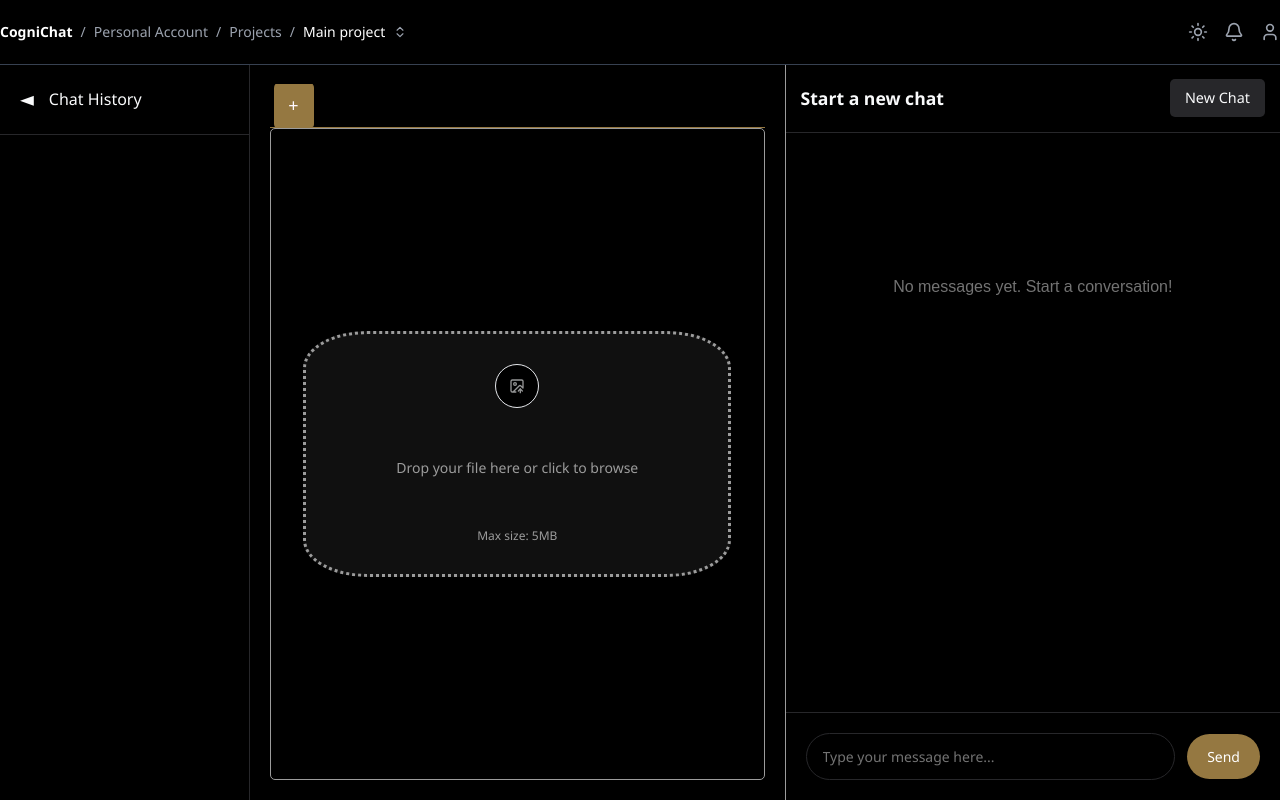
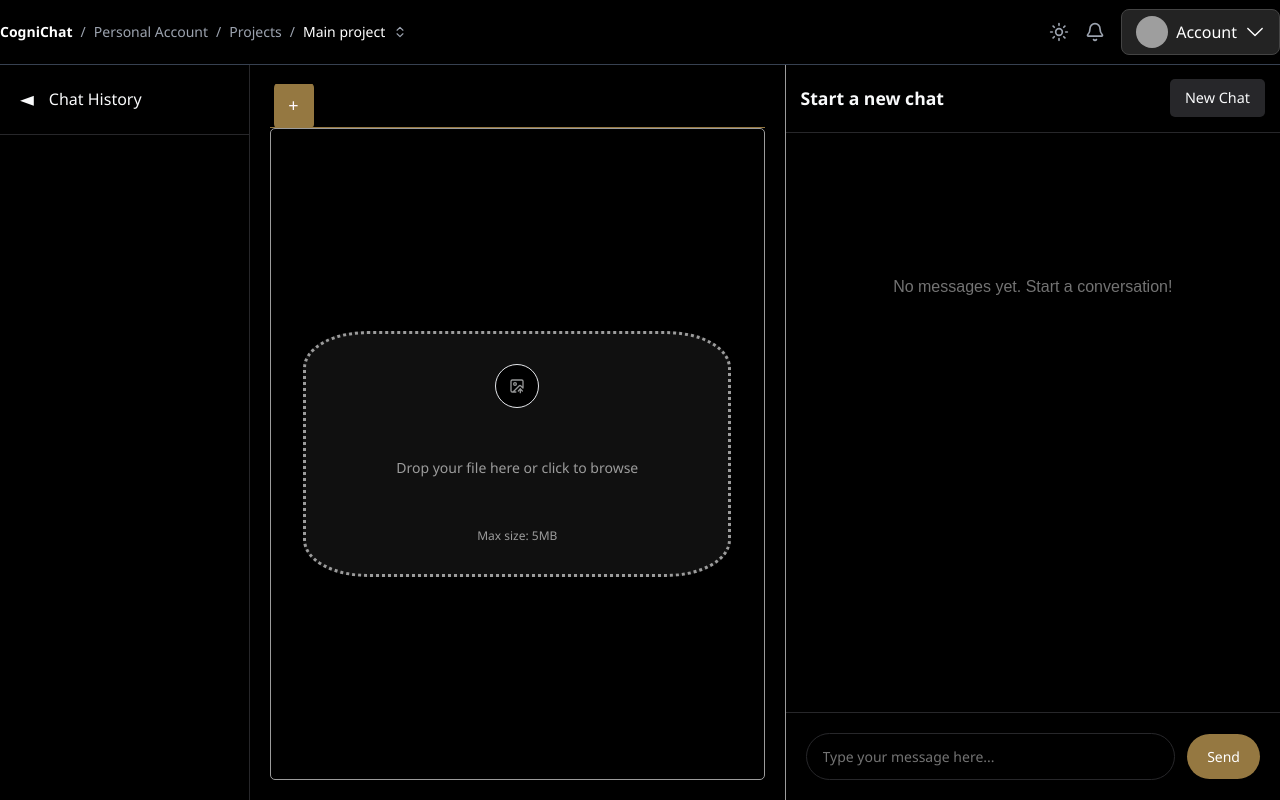
Before and after one commit to Yatharth-Vrma/CogniChat, a React (Create React App) app: page / in a window 1280 px wide. Built offline with nearby package versions, Linux system fonts and the light colour scheme; grey boxes are pictures that could not be loaded.

Commit message:
profile drop down

```diff
--- a/src/components/Header.js
+++ b/src/components/Header.js
@@ -1,6 +1,9 @@
 import React from 'react';
 import { ChevronsUpDown, Bell, User } from 'lucide-react';
 import ThemeToggleButton from './ui/theme-toggle-button';
+import AccountDropdown1 from "./ui/AccountDropdown1"; // Adjust path if needed
+
+
 
 // Simple Logo component
 const Logo = () => (
@@ -17,11 +20,8 @@ const NotificationMenu = () => (
 );
 
 // Simple User Menu
-const UserMenu = () => (
-  <button className="p-3 hover:bg-gray-800 rounded-md transition-colors">
-    <User size={20} className="text-gray-400 hover:text-white" />
-  </button>
-);
+const UserMenu = () => <AccountDropdown1 />;
+
 
 // Simple Select component
 const SelectTrigger = ({ children, className }) => (
--- /dev/null
+++ b/src/components/ui/AccountDropdown1.css
@@ -0,0 +1,133 @@
+.profile-dropdown-container {
+  position: relative;
+  display: inline-block;
+}
+
+.profile-trigger {
+  display: flex;
+  align-items: center;
+  gap: 8px;
+  background: #232323;
+  color: #fff;
+  border: 1px solid #444;
+  border-radius: 8px;
+  padding: 6px 14px;
+  cursor: pointer;
+  font-size: 1em;
+  transition: background 0.2s, color 0.2s;
+}
+
+.profile-trigger:hover,
+.profile-trigger:focus {
+  background: rgb(149, 120, 65);
+  color: #fff;
+}
+
+.profile-avatar {
+  width: 32px;
+  height: 32px;
+  border-radius: 50%;
+  object-fit: cover;
+}
+
+.profile-trigger-label {
+  font-weight: 500;
+}
+
+.profile-chevron {
+  transition: transform 0.2s;
+}
+
+.profile-chevron.open {
+  transform: rotate(180deg);
+}
+
+.profile-dropdown-menu {
+  position: absolute;
+  right: 0;
+  top: 110%;
+  min-width: 240px;
+  background: #232323;
+  color: #fff;
+  border-radius: 12px;
+  box-shadow: 0 2px 12px #0004;
+  border: 1px solid #444;
+  z-index: 100;
+  display: none;
+  padding: 0;
+}
+
+.profile-dropdown-menu.show {
+  display: block;
+}
+
+.profile-info {
+  display: flex;
+  align-items: center;
+  gap: 12px;
+  padding: 16px;
+  border-bottom: 1px solid #444;
+}
+
+.profile-avatar-large {
+  width: 40px;
+  height: 40px;
+  border-radius: 50%;
+  object-fit: cover;
+}
+
+.profile-name {
+  font-weight: 600;
+  font-size: 1rem;
+}
+
+.profile-email {
+  font-size: 0.95rem;
+  color: #bbb;
+}
+
+.profile-dropdown-links {
+  display: flex;
+  flex-direction: column;
+  gap: 0;
+  padding: 0;
+}
+
+.profile-dropdown-links a {
+  padding: 12px 16px;
+  text-decoration: none;
+  color: #fff;
+  font-size: 0.98em;
+  transition: background 0.2s, color 0.2s;
+  border-bottom: 1px solid #444;
+}
+
+.profile-dropdown-links a:hover {
+  background: rgb(149, 120, 65);
+  color: #fff;
+}
+
+.profile-shortcut {
+  font-size: 0.85em;
+  color: #bbb;
+  margin-left: 8px;
+}
+
+.profile-logout {
+  width: 100%;
+  padding: 12px 16px;
+  background: none;
+  color: #fff;
+  border: none;
+  text-align: left;
+  font-size: 0.98em;
+  cursor: pointer;
+  border-top: 1px solid #444;
+  border-radius: 0 0 12px 12px;
+  transition: background 0.2s, color 0.2s;
+}
+
+.profile-logout:hover {
+  background: rgb(149, 120, 65);
+  color: #fff;
+}
--- /dev/null
+++ b/src/components/ui/AccountDropdown1.js
@@ -0,0 +1,88 @@
+import React, { useEffect, useRef, useState } from "react";
+import "./AccountDropdown1.css"; // Create this for custom styles
+
+export default function AccountDropdown1() {
+  const [dropdownOpen, setDropdownOpen] = useState(false);
+  const trigger = useRef(null);
+  const dropdown = useRef(null);
+
+  useEffect(() => {
+    const clickHandler = ({ target }) => {
+      if (!dropdown.current) return;
+      if (
+        !dropdownOpen ||
+        dropdown.current.contains(target) ||
+        trigger.current.contains(target)
+      )
+        return;
+      setDropdownOpen(false);
+    };
+    document.addEventListener("click", clickHandler);
+    return () => document.removeEventListener("click", clickHandler);
+  });
+
+  useEffect(() => {
+    const keyHandler = ({ keyCode }) => {
+      if (!dropdownOpen || keyCode !== 27) return;
+      setDropdownOpen(false);
+    };
+    document.addEventListener("keydown", keyHandler);
+    return () => document.removeEventListener("keydown", keyHandler);
+  });
+
+  return (
+    <div className="profile-dropdown-container">
+      <button
+        ref={trigger}
+        onClick={() => setDropdownOpen(!dropdownOpen)}
+        className="profile-trigger"
+        aria-haspopup="true"
+        aria-expanded={dropdownOpen}
+      >
+        <img
+          src="https://cdn.tailgrids.com/assets/images/core-components/account-dropdowns/image-1.jpg"
+          alt="account"
+          className="profile-avatar"
+        />
+        <span className="profile-trigger-label">Account</span>
+        <svg
+          width="20"
+          height="20"
+          viewBox="0 0 20 20"
+          fill="none"
+          className={`profile-chevron ${dropdownOpen ? "open" : ""}`}
+        >
+          <path
+            d="M10 14.25C9.8125 14.25 9.65625 14.1875 9.5 14.0625L2.3125 7C2.03125 6.71875 2.03125 6.28125 2.3125 6C2.59375 5.71875 3.03125 5.71875 3.3125 6L10 12.5312L16.6875 5.9375C16.9688 5.65625 17.4062 5.65625 17.6875 5.9375C17.9688 6.21875 17.9688 6.65625 17.6875 6.9375L10.5 14C10.3437 14.1562 10.1875 14.25 10 14.25Z"
+            fill="currentColor"
+          />
+        </svg>
+      </button>
+      <div
+        ref={dropdown}
+        className={`profile-dropdown-menu ${dropdownOpen ? "show" : ""}`}
+        tabIndex={-1}
+      >
+        <div className="profile-info">
+          <img
+            src="https://cdn.tailgrids.com/assets/images/core-components/account-dropdowns/image-1.jpg"
+            alt="account"
+            className="profile-avatar-large"
+          />
+          <div>
+            <p className="profile-name">Andrio Miller</p>
+            <p className="profile-email">miller@company.com</p>
+          </div>
+        </div>
+        <div className="profile-dropdown-links">
+          <a href="#profile">View profile</a>
+          <a href="#settings">Settings</a>
+
+        </div>
+        <div>
+          <button className="profile-logout">Log out</button>
+        </div>
+      </div>
+    </div>
+  );
+}
```
